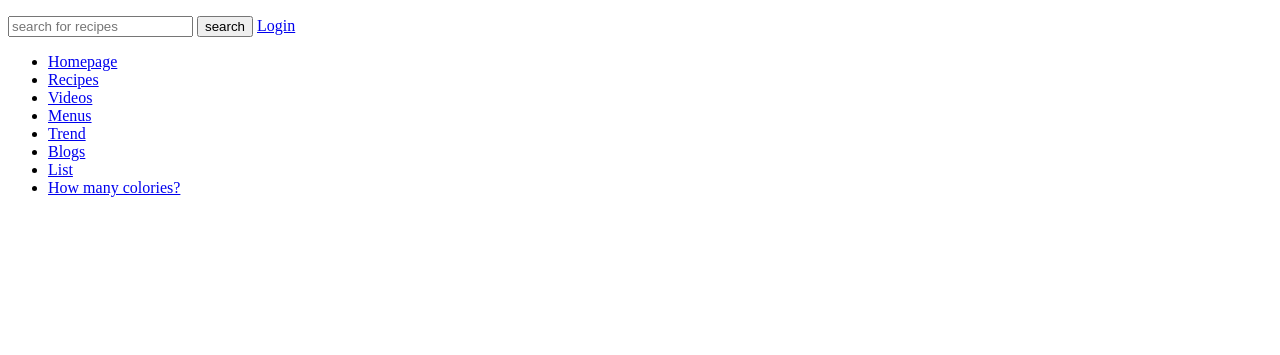
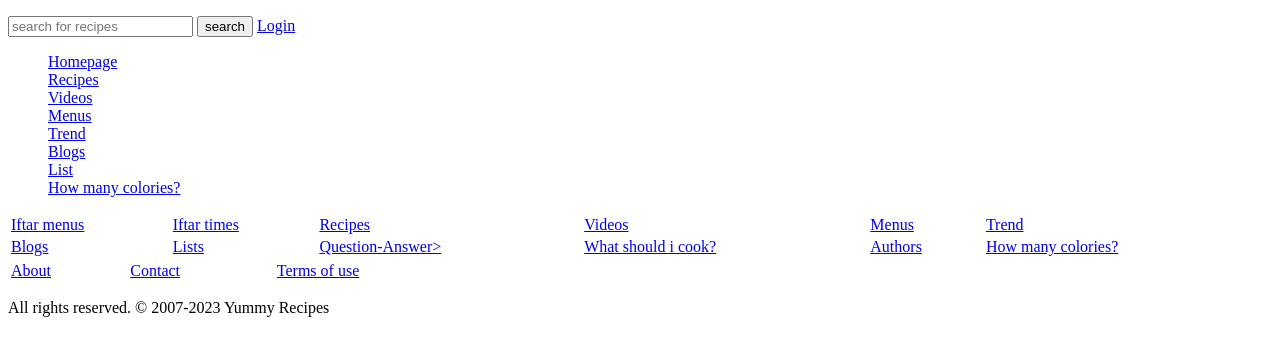
Before and after one commit to Gunelahmedova/CookingPage, a plain HTML site: page index.html in a window 1280 px wide. Shown: the part 47-402 px from the top of the page. Drawn offline with Linux system fonts and the light colour scheme.

Commit message:
creat footer

```diff
--- a/index.html
+++ b/index.html
@@ -20,7 +20,7 @@
         </div>
     </header>
     <nav>
-        <ul >
+        <ul style="list-style-type: none;">
             <li ><a href="index.html">Homepage</a></li>
             <li ><a href="recipes.html">Recipes</a></li>
             <li><a href="videos.html">Videos</a></li>
@@ -31,8 +31,39 @@
             <li><a href="how.many.colories.html">How many colories?</a></li>
         </ul>
     </nav>
-    <main></main>
+    <main>
+
+    </main>
     <aside></aside>
-    <footer></footer>
+    <footer>
+        <table style="width: 100%;">
+            <tr>
+                <td><a href="#">Iftar menus</a></td>
+                <td><a href="#">Iftar times</a></td>
+                <td><a href="#">Recipes</a></td>
+                <td><a href="#">Videos</a></td>
+                <td><a href="#">Menus</a></td>
+                <td><a href="#">Trend</a></td>
+            </tr>
+            <tr>
+                <td><a href="#">Blogs</a></td>
+                <td><a href="#">Lists</a></td>
+                <td><a href="#">Question-Answer></a></td>
+                <td><a href="#">What should i cook?</a></td>
+                <td><a href="#">Authors</a></td>
+                <td><a href="#">How many colories?</a></td>
+            </tr>
+
+        </table>
+        <table style="width: 40%;">
+            <tr>
+                <td> <a href="#">About</a> </td>
+                <td><a href="#">Contact</a></td>
+                <td><a href="#">Terms of use</a></td>
+            </tr>
+        </table>
+        <p>
+            All rights reserved. © 2007-2023 Yummy Recipes</p>
+    </footer>
 </body>
 </html>
```
